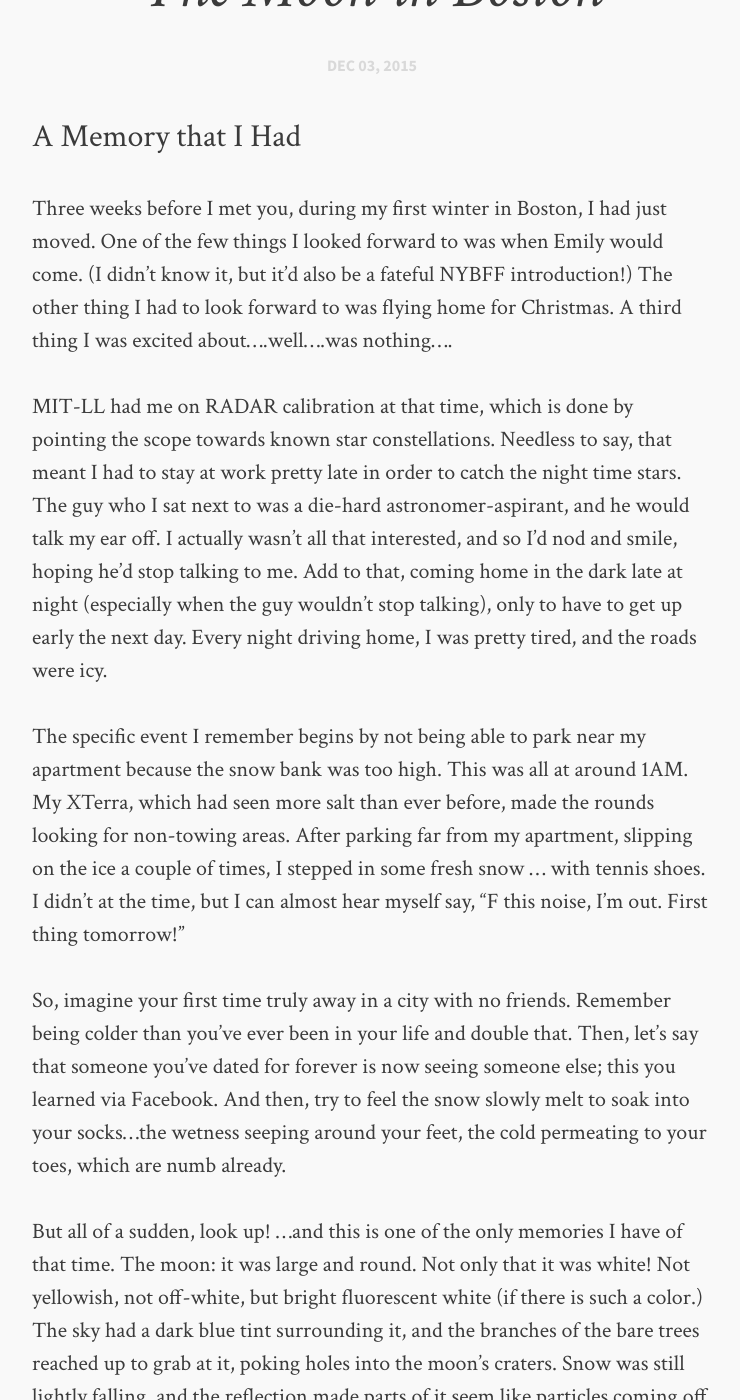
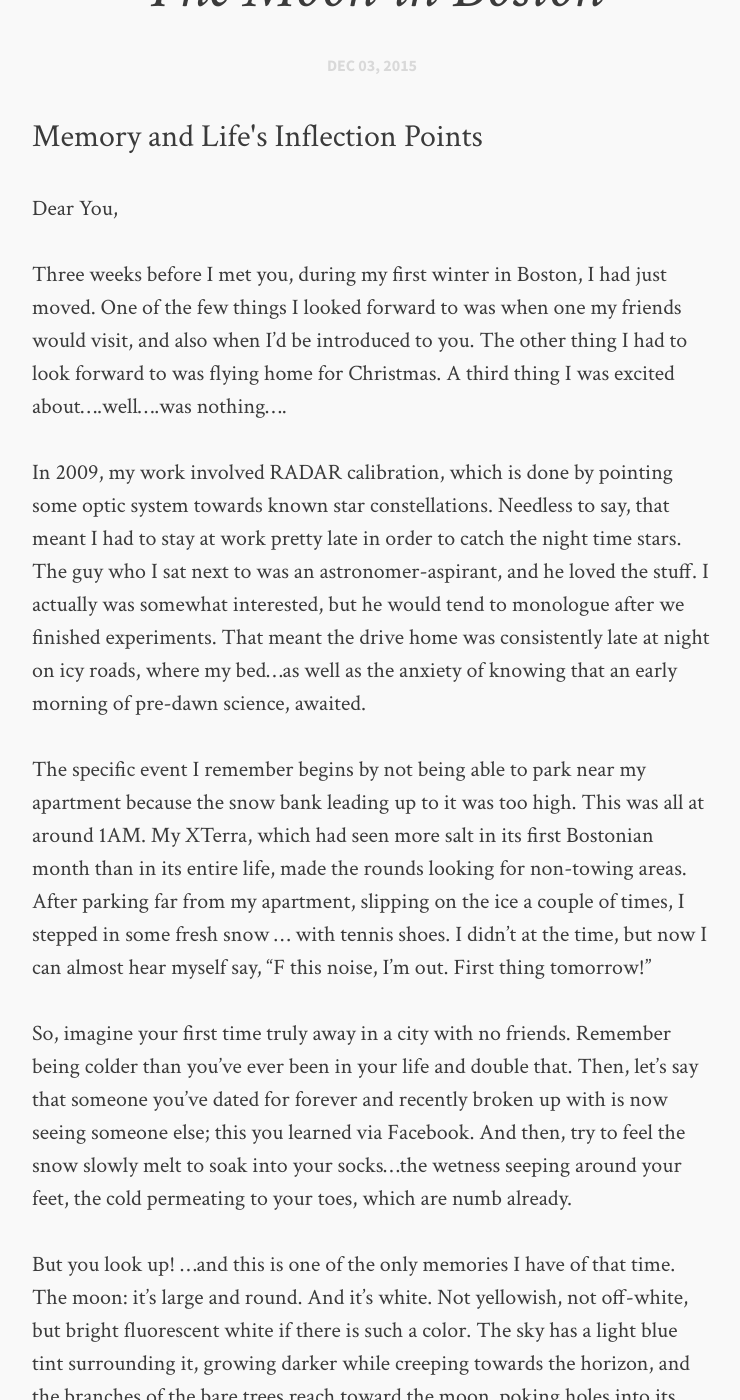
Before and after one commit to UCKarl/UCKarl.github.io, a Jekyll site: the page built from _posts/2015-12-03-The Moon.md, in a window 1280 px wide and 1400 px high, scrolled down 202 px. Shown: the whole window, without its empty margins (268-1008 px from the left). Built offline with Jekyll 4.4.1, drawn with Linux system fonts in a browser that asks for light colours; comment, search, counter and statistics services are not loaded; some of the changed text lies outside the part shown.

Commit message:
Update 2015-12-03-The Moon.md

```diff
--- a/_posts/2015-12-03-The Moon.md
+++ b/_posts/2015-12-03-The Moon.md
@@ -1,25 +1,26 @@
 ---
 layout: post-no-feature
 title: The Moon in Boston
-description: "A Memory that I Had"
+description: "Memory and Life's Inflection Points"
 categories: articles
 comments: true
 date: 2015-12-03
 tags: [software]
 ---
 
+Dear You,
 
-Three weeks before I met you, during my first winter in Boston, I had just moved. One of the few things I looked forward to was when Emily would come. (I didn't know it, but it'd also be a fateful NYBFF introduction!) The other thing I had to look forward to was flying home for Christmas. A third thing I was excited about....well....was nothing....
+Three weeks before I met you, during my first winter in Boston, I had just moved. One of the few things I looked forward to was when one my friends would visit, and also when I'd be introduced to you. The other thing I had to look forward to was flying home for Christmas. A third thing I was excited about....well....was nothing....
 
-MIT-LL had me on RADAR calibration at that time, which is done by pointing the scope towards known star constellations. Needless to say, that meant I had to stay at work pretty late in order to catch the night time stars. The guy who I sat next to was a die-hard astronomer-aspirant, and he would talk my ear off. I actually wasn't all that interested, and so I'd nod and smile, hoping he'd stop talking to me. Add to that, coming home in the dark late at night (especially when the guy wouldn't stop talking), only to have to get up early the next day. Every night driving home, I was pretty tired, and the roads were icy.
+In 2009, my work involved RADAR calibration, which is done by pointing some optic system towards known star constellations. Needless to say, that meant I had to stay at work pretty late in order to catch the night time stars. The guy who I sat next to was an astronomer-aspirant, and he loved the stuff. I actually was somewhat interested, but he would tend to monologue after we finished experiments. That meant the drive home was consistently late at night on icy roads, where my bed...as well as the anxiety of knowing that an early morning of pre-dawn science, awaited.
 
-The specific event I remember begins by not being able to park near my apartment because the snow bank was too high. This was all at around 1AM. My XTerra, which had seen more salt than ever before, made the rounds looking for non-towing areas. After parking far from my apartment, slipping on the ice a couple of times, I stepped in some fresh snow ... with tennis shoes. I didn't at the time, but I can almost hear myself say, "F this noise, I'm out. First thing tomorrow!"
+The specific event I remember begins by not being able to park near my apartment because the snow bank leading up to it was too high. This was all at around 1AM. My XTerra, which had seen more salt in its first Bostonian month than in its entire life, made the rounds looking for non-towing areas. After parking far from my apartment, slipping on the ice a couple of times, I stepped in some fresh snow ... with tennis shoes. I didn't at the time, but now I can almost hear myself say, "F this noise, I'm out. First thing tomorrow!"
 
-So, imagine your first time truly away in a city with no friends. Remember being colder than you've ever been in your life and double that. Then, let's say that someone you've dated for forever is now seeing someone else; this you learned via Facebook. And then, try to feel the snow slowly melt to soak into your socks...the wetness seeping around your feet, the cold permeating to your toes, which are numb already.
+So, imagine your first time truly away in a city with no friends. Remember being colder than you've ever been in your life and double that. Then, let's say that someone you've dated for forever and recently broken up with is now seeing someone else; this you learned via Facebook. And then, try to feel the snow slowly melt to soak into your socks...the wetness seeping around your feet, the cold permeating to your toes, which are numb already.
 
-But all of a sudden, look up! ...and this is one of the only memories I have of that time. The moon: it was large and round. Not only that it was white! Not yellowish, not off-white, but bright fluorescent white (if there is such a color.) The sky had a dark blue tint surrounding it, and the branches of the bare trees reached up to grab at it, poking holes into the moon's craters. Snow was still lightly falling, and the reflection made parts of it seem like particles coming off the moonlight. A beautiful night.
+But you look up! ...and this is one of the only memories I have of that time. The moon: it's large and round. And it's white. Not yellowish, not off-white, but bright fluorescent white if there is such a color. The sky has a light blue tint surrounding it, growing darker while creeping towards the horizon, and the branches of the bare trees reach toward the moon, poking holes into its craters. Snow is still lightly falling, particles brilliantly reflecting off street lamps and moon beams. A beautiful night.
 
-Things seemed to slow down, and even now, all I can remember is the image in my mind, probably more glorious than it actually was. All that other stuff, so trivial; so small. This one moment, I'll remember. And I miss it now.
+Things slow down, and even now, all I can remember is the image in my mind, probably more glorious than it actually was. All that other stuff, so trivial; so small. This one moment, I'll remember. And I miss it now.
 
 If you take your entire life and try to describe it...what defines it, you're left with little moments like these. Inflection points. Life's chapter markers, or at the very least, summaries of swaths of time painted to be more splendid than reality. Without moments like these, your life isn't about memories...it's about history. And that's less interesting.
 
```
